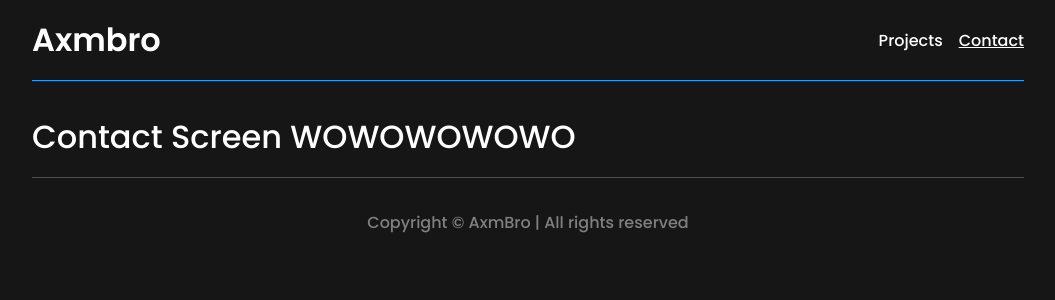
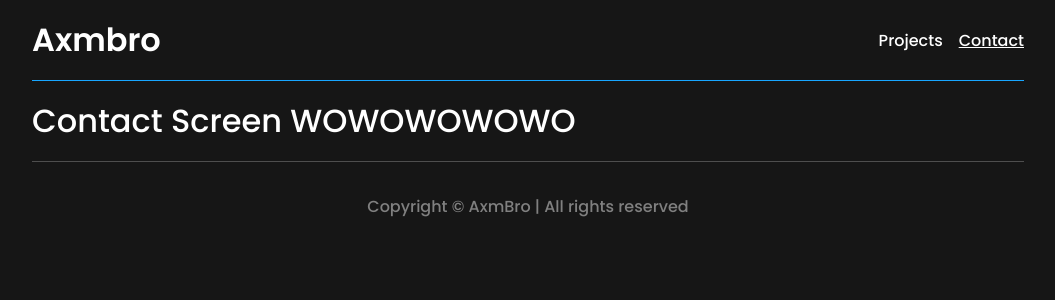
Before and after one commit to AxmBro/axmbro.github.io, a React (Create React App) app: page /contact in a window 1280 px wide. Shown: the top 300 px of the page, without its empty margins (112-1167 px from the left). Built offline with nearby package versions, Linux system fonts and the light colour scheme.

Commit message:
add extra check for children padding

```diff
--- a/src/components/ScreenSection.tsx
+++ b/src/components/ScreenSection.tsx
@@ -21,7 +21,7 @@ const ScreenSection: React.FC<ScreenSectionProp> = ({
       {description2 ? <h2>{description2}</h2> : null}
       <div
         style={{
-          paddingTop: ((children) ? "1rem" : 0)
+          paddingTop: ((children && (title || description1 || description2)) ? "1rem" : 0)
         }}>
         {children}
       </div>
```
